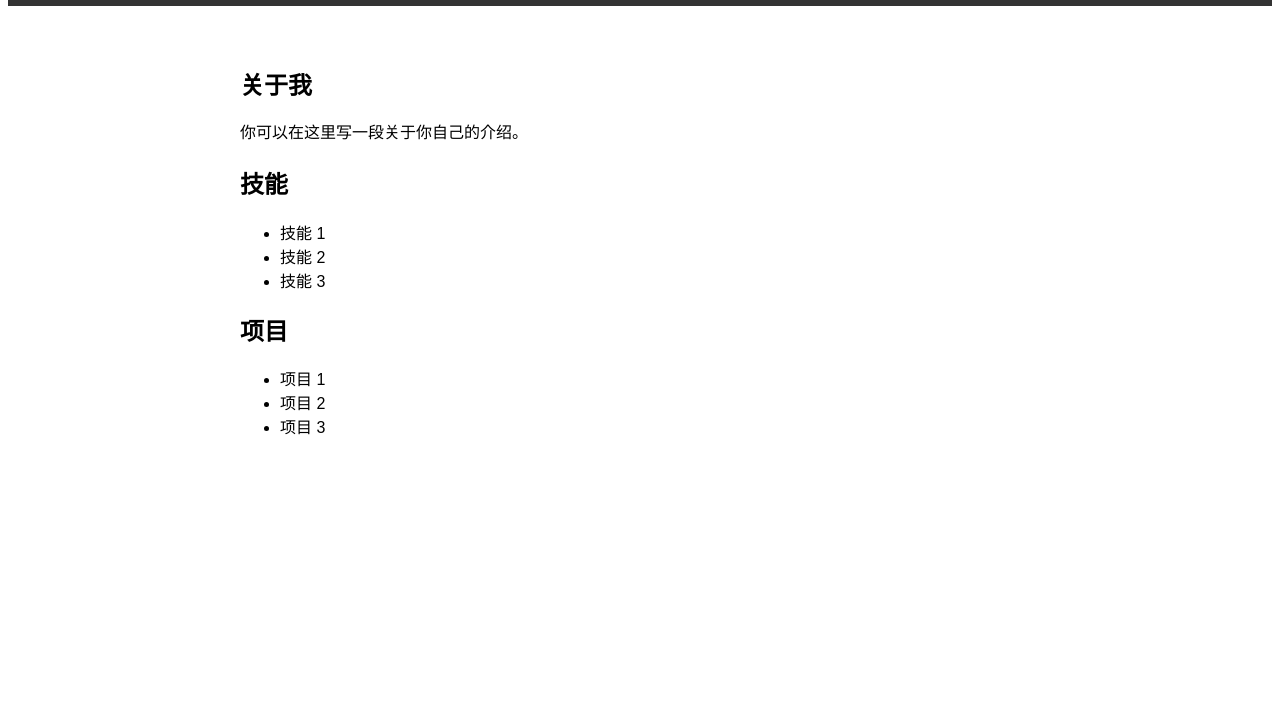
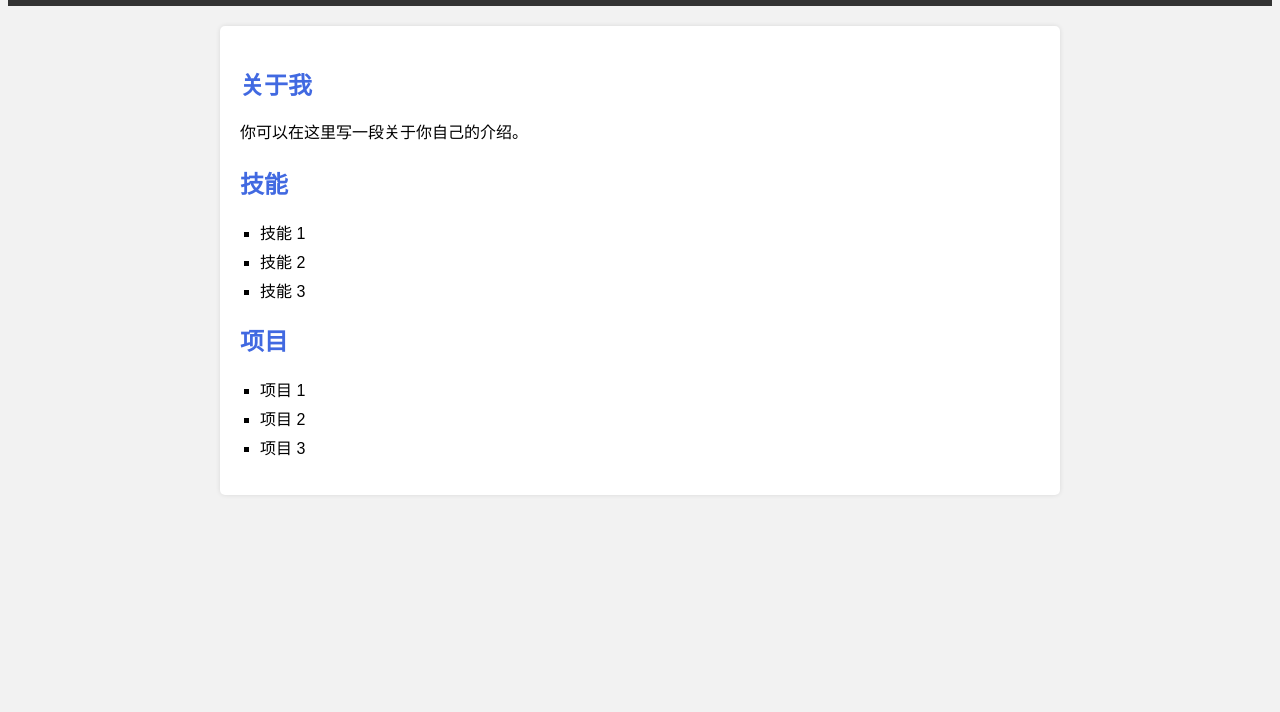
Before and after one commit to lwpdad/lwpdad.github.io, a plain HTML site: page index.html in a window 1280 px wide. Shown: the part 88-800 px from the top of the page. Drawn offline with Linux system fonts and the light colour scheme.

Commit message:
Update index.html

```diff
--- a/index.html
+++ b/index.html
@@ -5,6 +5,7 @@
     <style>
         body {
             font-family: Arial, sans-serif;
+            background-color: #f2f2f2;
         }
         header {
             text-align: center;
@@ -20,29 +21,43 @@
             max-width: 800px;
             margin: 20px auto;
             padding: 20px;
+            background-color: white;
+            border-radius: 5px;
+            box-shadow: 0 0 5px rgba(0, 0, 0, 0.1);
+        }
+        h2 {
+            color: #333;
+            margin-top: 20px;
         }
         p {
             line-height: 1.5;
+        }
+        ul {
+            list-style: square;
+            padding-left: 20px;
+        }
+        li {
+            margin-bottom: 5px;
         }
     </style>
 </head>
 <body>
     <header>
-        <h1>欢迎来到我的个人主页</h1>
+        <h1 style="color: tomato;">欢迎来到我的个人主页</h1>
     </header>
 
     <main>
-        <h2>关于我</h2>
+        <h2 style="color: royalblue;">关于我</h2>
         <p>你可以在这里写一段关于你自己的介绍。</p>
 
-        <h2>技能</h2>
+        <h2 style="color: royalblue;">技能</h2>
         <ul>
             <li>技能 1</li>
             <li>技能 2</li>
             <li>技能 3</li>
         </ul>
 
-        <h2>项目</h2>
+        <h2 style="color: royalblue;">项目</h2>
         <ul>
             <li>项目 1</li>
             <li>项目 2</li>
```
